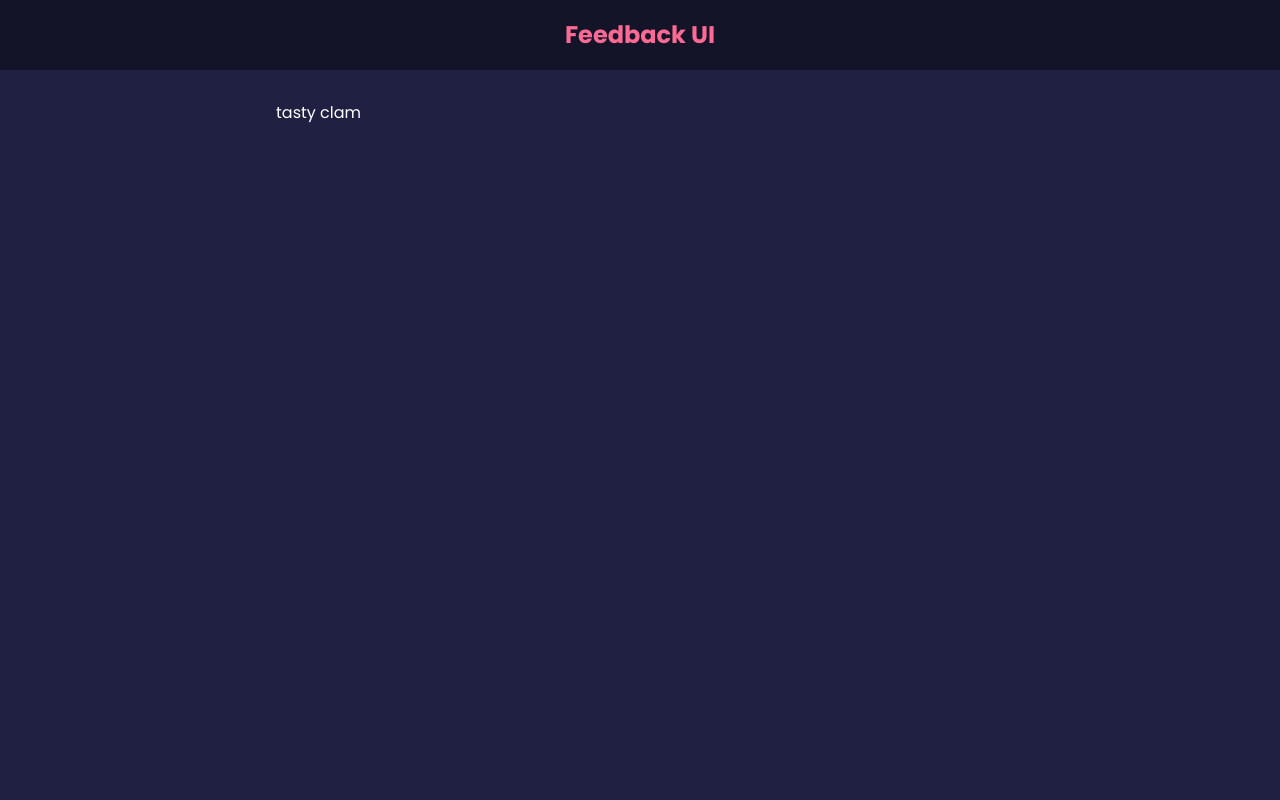
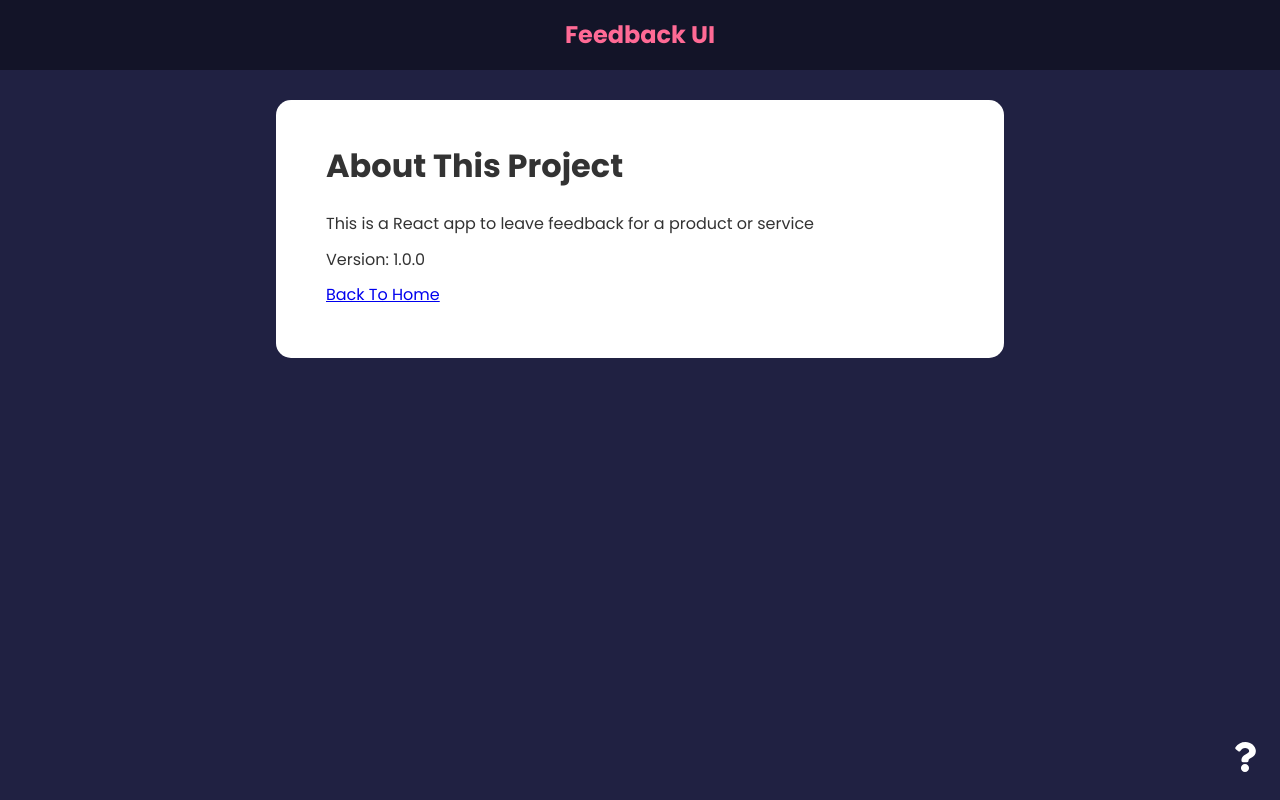
Before and after one commit to somecallmetim/react-feedback-app-tutorial, a React (Create React App) app: page /about in a window 1280 px wide. Built offline with nearby package versions, Linux system fonts and the light colour scheme.

Commit message:
section 5 through lesson 27 complete

```diff
--- a/src/App.js
+++ b/src/App.js
@@ -7,6 +7,7 @@
 import FeedbackForm from './components/FeedbackForm'
 import { v4 as uuidv4 } from 'uuid'
 import AboutPage from './pages/AboutPage'
+import AboutIconLink from './components/AboutIconLink'
 
 function App() {
   const [feedback, setFeedback] = useState(FeedbackData)
@@ -44,6 +45,7 @@
 
           <Route path='/about' element={<AboutPage />} />
         </Routes>
+        <AboutIconLink />
       </div>
     </Router>
   )
--- /dev/null
+++ b/src/components/AboutIconLink.jsx
@@ -0,0 +1,14 @@
+import { FaQuestion } from 'react-icons/fa'
+import { Link } from 'react-router-dom'
+
+function AboutIconLink() {
+  return (
+    <div className='about-link'>
+      <Link to='/about'>
+        <FaQuestion size={30} />
+      </Link>
+    </div>
+  )
+}
+
+export default AboutIconLink
--- a/src/pages/AboutPage.jsx
+++ b/src/pages/AboutPage.jsx
@@ -1,9 +1,20 @@
-function AboutPage() {
-    return (
-        <div>
-            tasty clam
-        </div>
-    )
+import { Link } from 'react-router-dom'
+import Card from '../components/shared/Card'
+
+function AboutPage(props) {
+  return (
+    <Card>
+      <div className='about'>
+        <h1>About This Project</h1>
+        <p>This is a React app to leave feedback for a product or service</p>
+        <p>Version: 1.0.0</p>
+
+        <p>
+          <Link to='/'>Back To Home</Link>
+        </p>
+      </div>
+    </Card>
+  )
 }
 
 export default AboutPage
```
